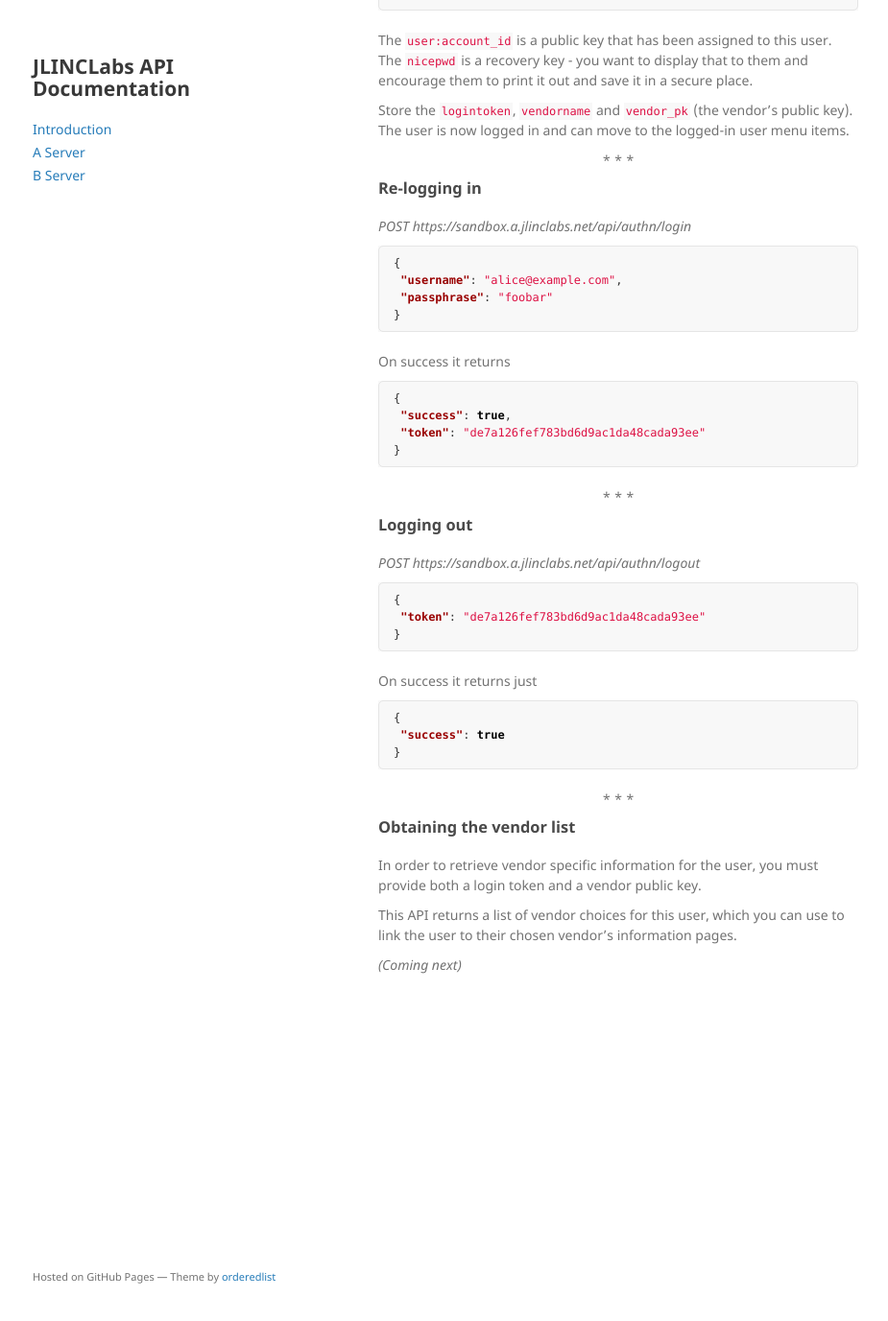
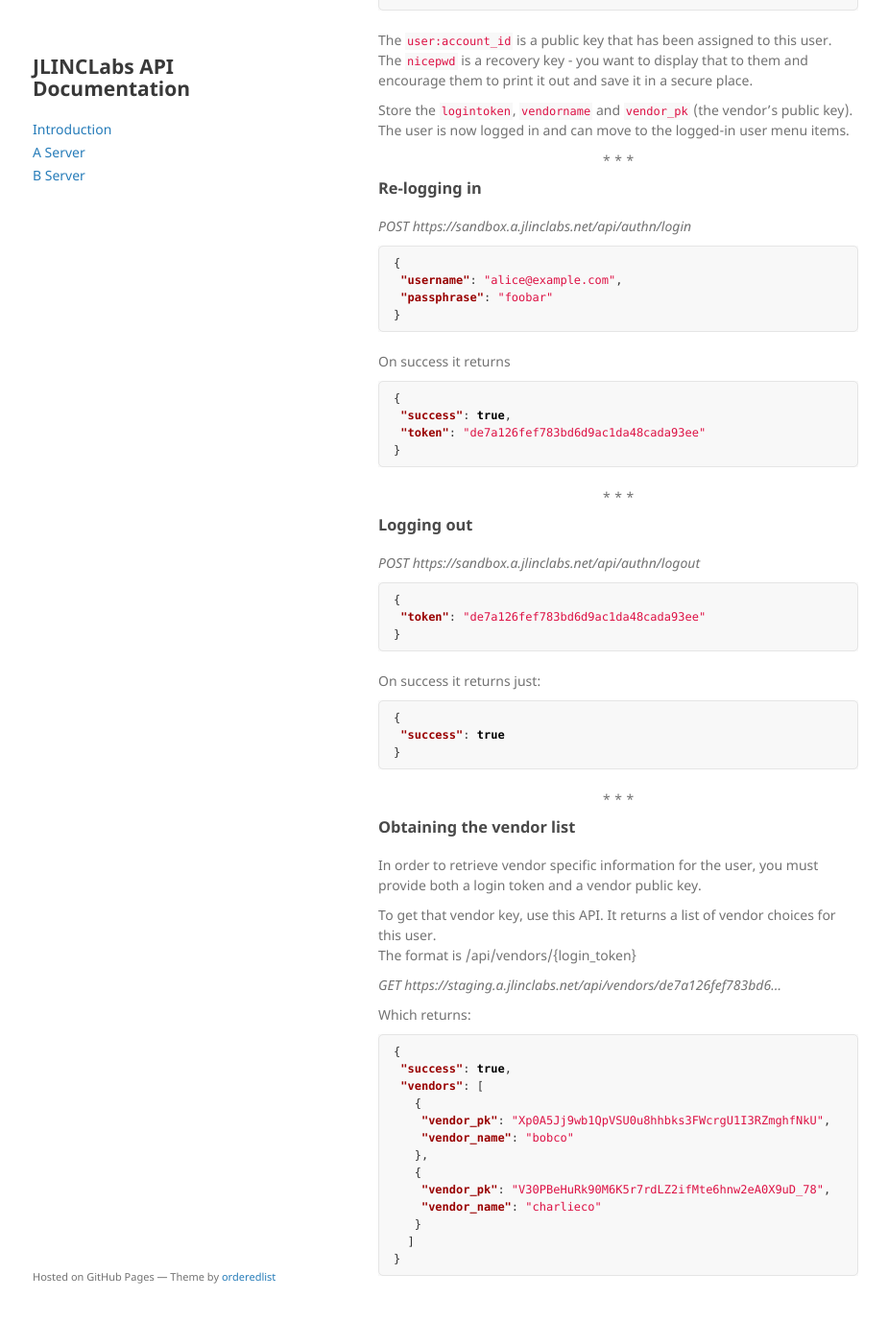
Before and after one commit to jlinclabs/apidocs, a Jekyll site: the page built from a_server.md, in a window 1280 px wide and 1400 px high, scrolled down 1360 px. Shown: the top 1377 px of the window at 96% size, without its empty margins (176-1101 px from the left). Built offline with Jekyll 4.4.1, drawn with Linux system fonts in a browser that asks for light colours; our own code applies the rules of GitHub Pages for plain Markdown files.

Commit message:
Text additions.

````diff
--- a/a_server.md
+++ b/a_server.md
@@ -101,7 +101,7 @@ _POST https://sandbox.a.jlinclabs.net/api/authn/logout_
  "token": "de7a126fef783bd6d9ac1da48cada93ee"
 }
 ```
-On success it returns just
+On success it returns just:
 ```json
 {
  "success": true
@@ -113,6 +113,25 @@ On success it returns just
 ### [ ](#vendorlist)Obtaining the vendor list
 In order to retrieve vendor specific information for the user, you must provide both a login token and a vendor public key.
 
-This API returns a list of vendor choices for this user, which you can use to link the user to their chosen vendor's information pages.
+To get that vendor key, use this API. It returns a list of vendor choices for this user.
+The format is /api/vendors/{login_token}
 
-_(Coming next)_
+_GET https://staging.a.jlinclabs.net/api/vendors/de7a126fef783bd6..._
+
+Which returns:
+
+```json
+{
+ "success": true,
+ "vendors": [
+   {
+    "vendor_pk": "Xp0A5Jj9wb1QpVSU0u8hhbks3FWcrgU1I3RZmghfNkU",
+    "vendor_name": "bobco"
+   },
+   {
+    "vendor_pk": "V30PBeHuRk90M6K5r7rdLZ2ifMte6hnw2eA0X9uD_78",
+    "vendor_name": "charlieco"
+   }
+  ]
+}
+```
````
